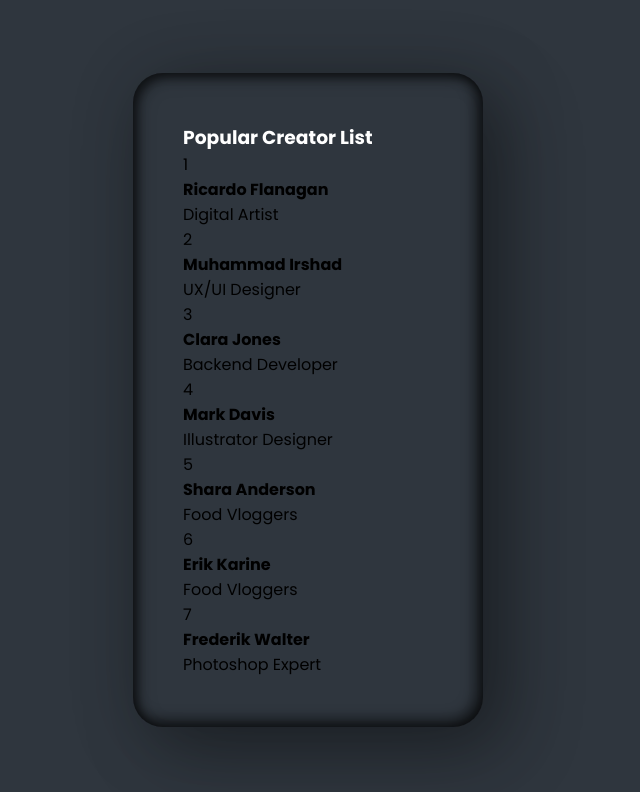
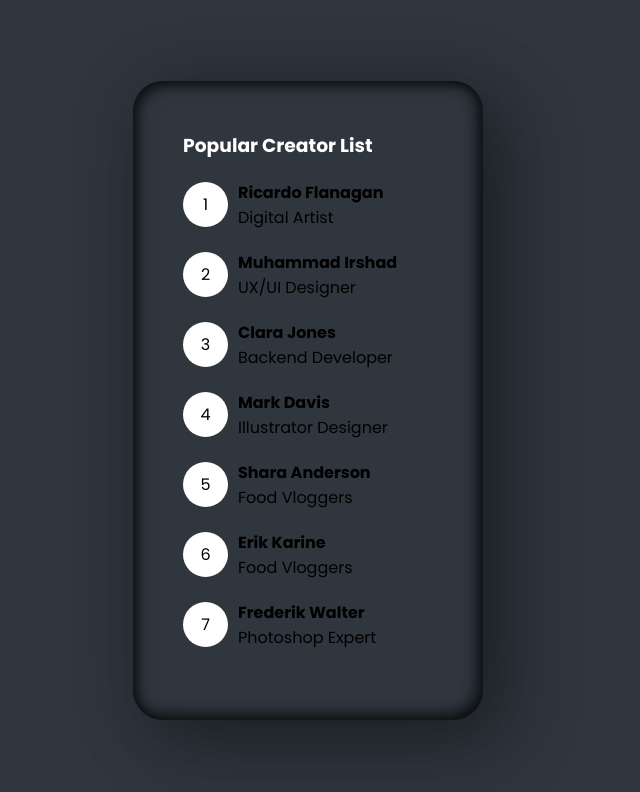
Before and after one commit to FtobarV64/ClaymorphismOT, a plain HTML site: page index.html in a window 1280 px wide. Shown: the whole page, without its empty margins (332-972 px from the left). Drawn offline with Linux system fonts and the light colour scheme.

Commit message:
Style rank commit

```diff
--- a/assets/css/style.css
+++ b/assets/css/style.css
@@ -38,3 +38,25 @@ body {
     font-weight: 700;
     font-size: 1.em;
 }
+
+/* 6.- Style to .container .list */
+.container .list{
+    position: relative;
+    display: flex;
+    align-items: center;
+    margin: 20px 0;
+    cursor: pointer;
+}
+
+/* 7.- Style to .container .list .rank */
+.container .list .rank{
+    position: relative;
+    min-width: 45px;
+    height: 45px;
+    background: #fff;
+    display: flex;
+    justify-content: center;
+    align-items: center;
+    border-radius: 50%;
+margin-right: 10px;
+}
```
